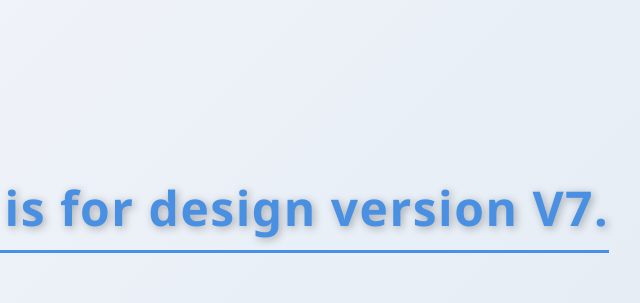
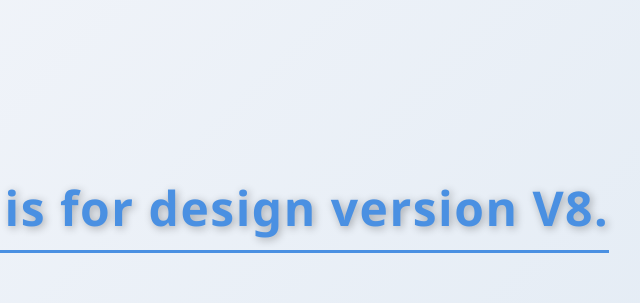
Before and after one commit to skj-hub/myrepo, a plain HTML site: page index.html in a window 1280 px wide. Shown: the part 186-489 px from the top of the page, 392-1032 px from the left. Drawn offline with Linux system fonts and the light colour scheme.

Commit message:
changed the version to 8

```diff
--- a/index.html
+++ b/index.html
@@ -7,6 +7,6 @@
     <link rel="stylesheet" href="style.css">
 </head>
 <body>
-    <h1>This is for design version V7.</h1>
+    <h1>This is for design version V8.</h1>
 </body>
 </html>
```
